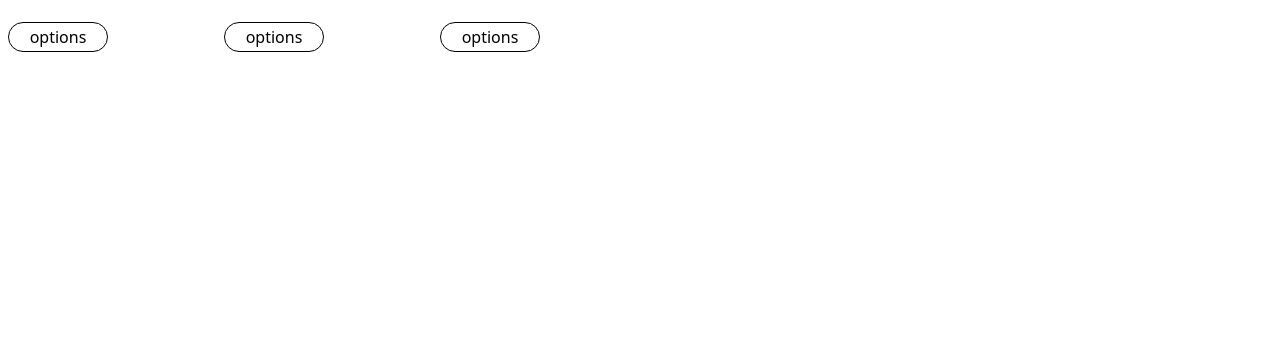
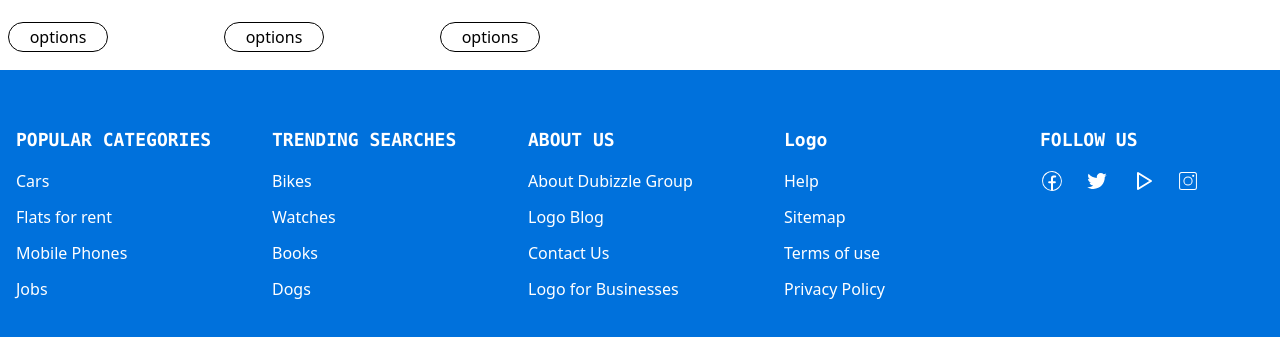
Before and after one commit to AbdulMoeez231/team, a React (Create React App) app in the folder team-project/: page / in a window 1280 px wide. Shown: the part 2274-2611 px from the top of the page. Built offline with nearby package versions, Linux system fonts and the light colour scheme.

Commit message:
Nabeel Correction

```diff
--- a/team-project/src/Component/nabeel.jsx
+++ b/team-project/src/Component/nabeel.jsx
@@ -9,7 +9,7 @@ import { CiInstagram } from 'react-icons/ci'
 const nabeel = () => {
     return (
         <div>
-            <footer class="bgclr  text-white pb-7">
+            <footer class="bg-[#0071DC]  text-white pb-7">
                 <div class="container mx-auto px-4 py-6">
                     <div class="flex flex-wrap -mx-4">
                         <div class=" w-full sm:w-1/2 md:w-1/5 px-4 mt-3">
```
